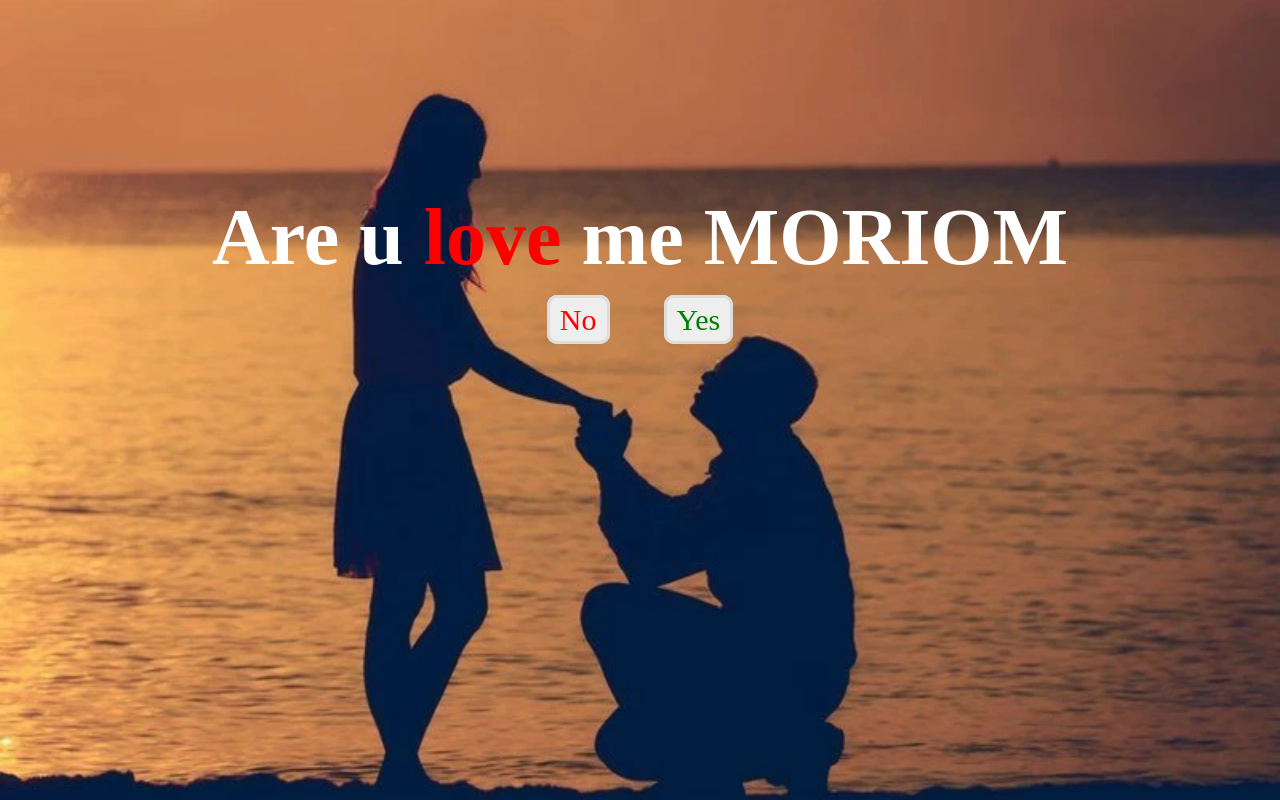
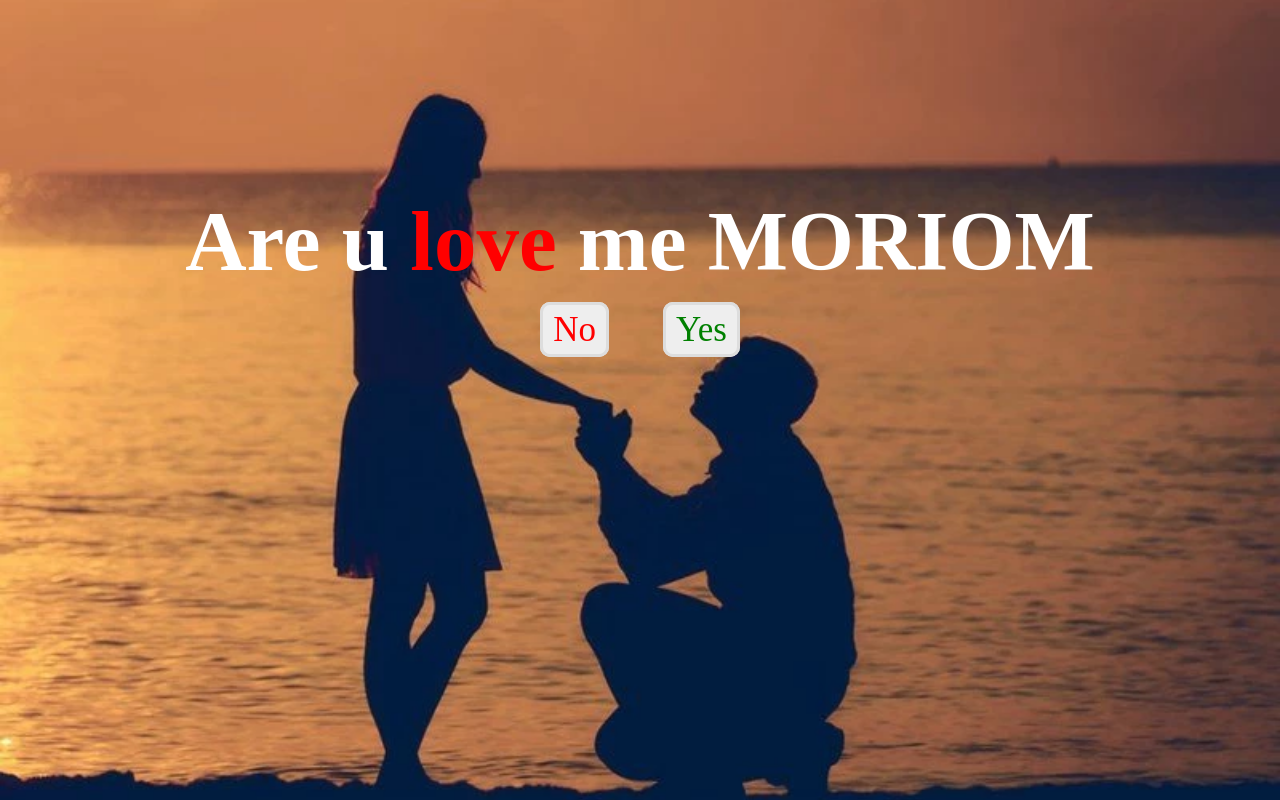
Before and after one commit to moinul752/propose, a plain HTML site: page index.html in a window 1280 px wide. Drawn offline with Linux system fonts and the light colour scheme.

Commit message:
Update style.css

```diff
--- a/style.css
+++ b/style.css
@@ -19,8 +19,8 @@
 
 		}
 .love span{color:red;}
-h2{font-size: 80px;margin-bottom: 20px;}
-a{font-size: 30px;text-decoration: none;padding: 5px 10px;
+h2{font-size: 85px;margin-bottom: 20px;}
+a{font-size: 35px;text-decoration: none;padding: 5px 10px;
 	margin-top: 20px;border:3px solid #ddd; border-radius: 10px;}
 #no{color:red; background: #eee;margin-right: 50px;}
 #yes{color:green;background: #eee;}
```
